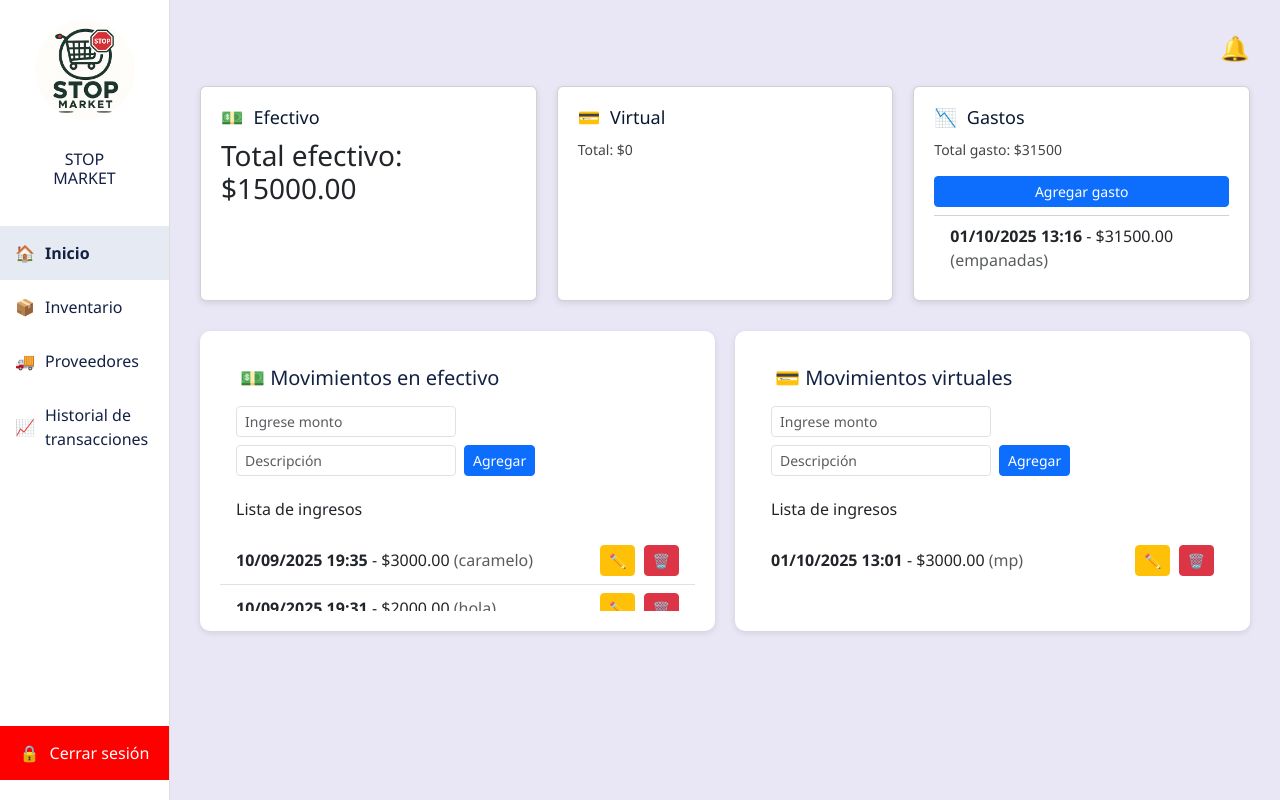
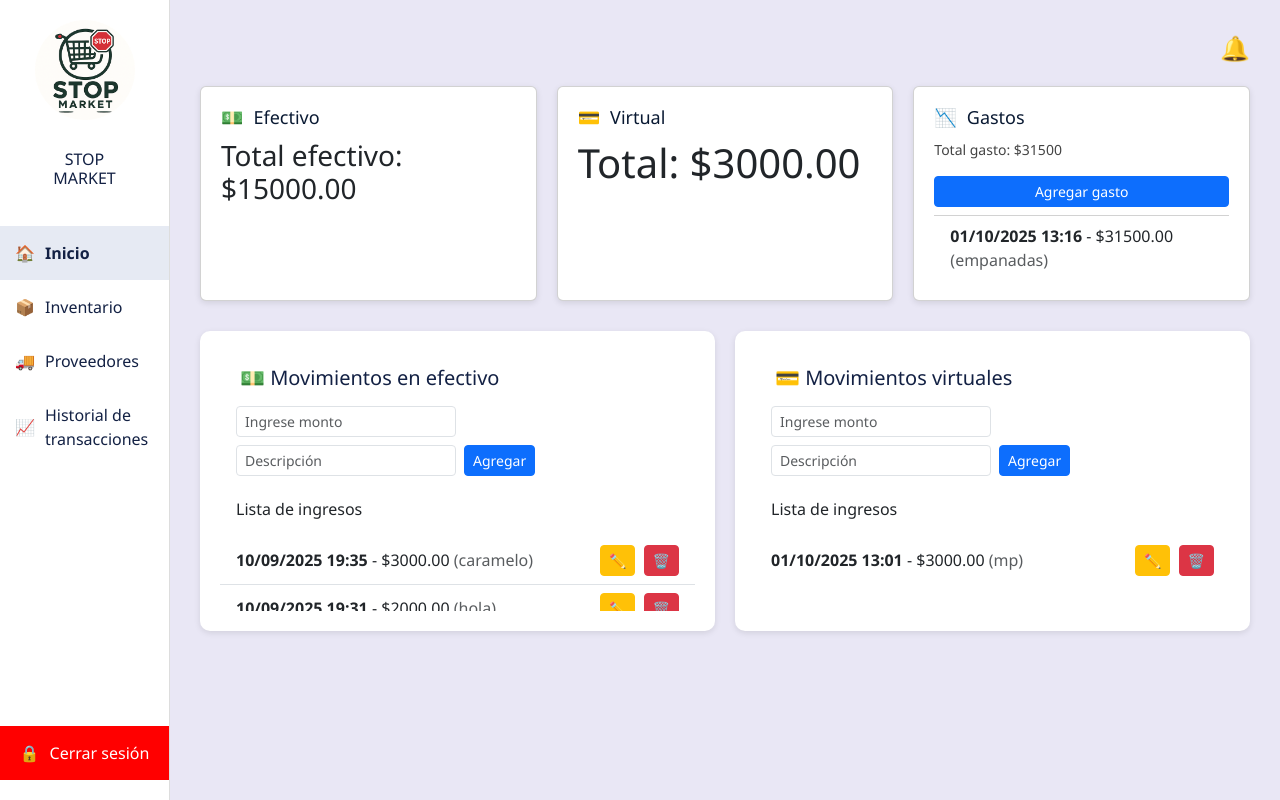
Before and after one commit to Franco122/ProyectoPPS, a Django app: page /inicio/ in a window 1280 px wide. Run offline with Django 5.2, Linux system fonts and the light colour scheme; a user stored in the database is signed in; data comes from the database, SQL or seed files in the repository; both versions use the stored data as it was after the commit; parts of the project's set-up code (start-up, migrations or seed data) failed here and were passed over.

Commit message:
arreglo total inicio

```diff
--- a/tasks/templates/inicio.html
+++ b/tasks/templates/inicio.html
@@ -39,7 +39,7 @@
         </div>
         <div class="card">
           <h2><span>💳</span> Virtual</h2>
-          <p>Total: $0</p>
+          <h1 style="font-size:2.5rem;">Total: ${{ total_virtual }}</h1>
         </div>
         <div class="card">
           <h2><span>📉</span> Gastos</h2>
--- a/tasks/views.py
+++ b/tasks/views.py
@@ -47,6 +47,7 @@ def agregar_virtual(request):
     else:
         form = IngresoVirtualForm()
     ingresos_virtuales = IngresoVirtual.objects.order_by('-fecha')
+    total_virtual = sum(getattr(ing, 'monto', 0) for ing in ingresos_virtuales)
     return render(request, 'inicio.html', {
         'form_virtual': form,
         'ingresos_virtuales': ingresos_virtuales,
@@ -188,6 +189,7 @@ def inicio(request):
     ingresos = IngresoEfectivo.objects.order_by('-fecha')
     total_efectivo = sum(ing.monto for ing in ingresos)
     ingresos_virtuales = IngresoVirtual.objects.order_by('-fecha')
+    total_virtual = sum(getattr(ing, 'monto', 0) for ing in ingresos_virtuales)
 
     gastos = Gasto.objects.order_by('-fecha')
     suma_gastos = gastos.aggregate(total=models.Sum('monto'))['total'] or 0
@@ -197,6 +199,7 @@ def inicio(request):
         'ingresos': ingresos,
         'total_efectivo': total_efectivo,
         'ingresos_virtuales': ingresos_virtuales,
+        'total_virtual': total_virtual,
         'gastos': gastos,
         'suma_gastos': suma_gastos,
     })
```
Also changed, not shown: inventario.sqlite3.
